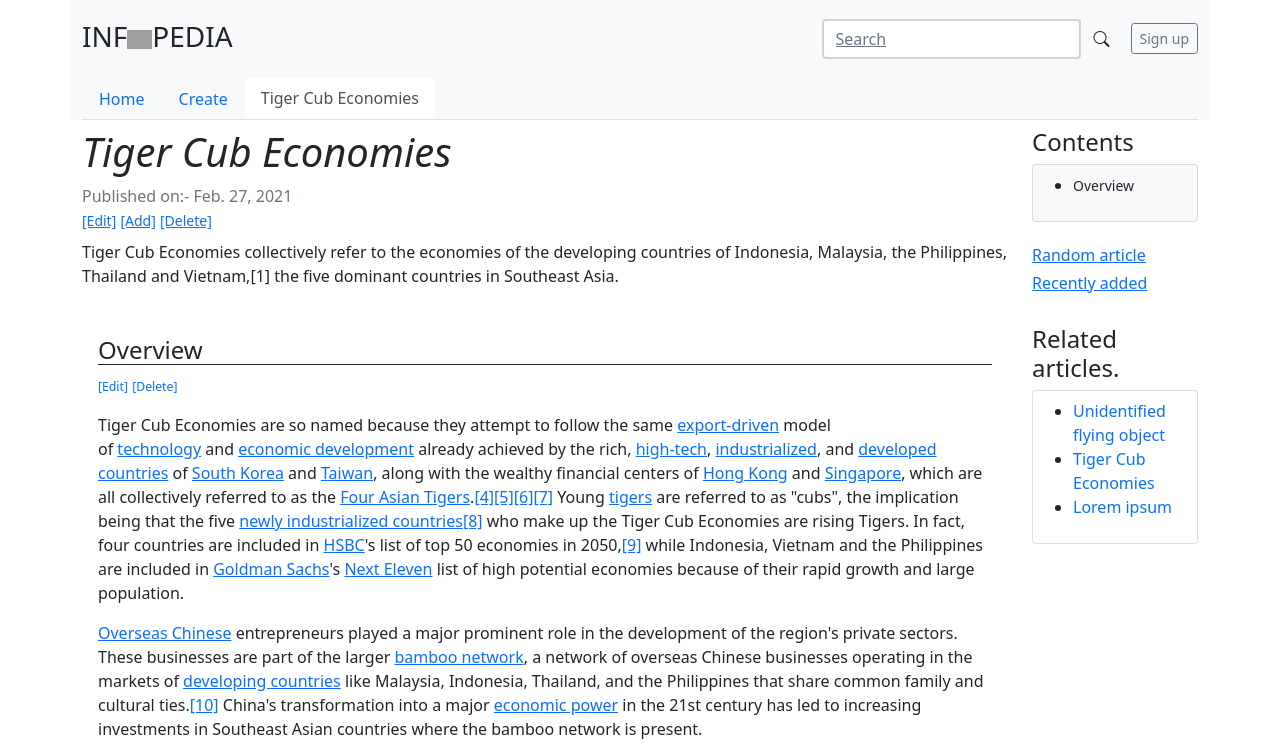
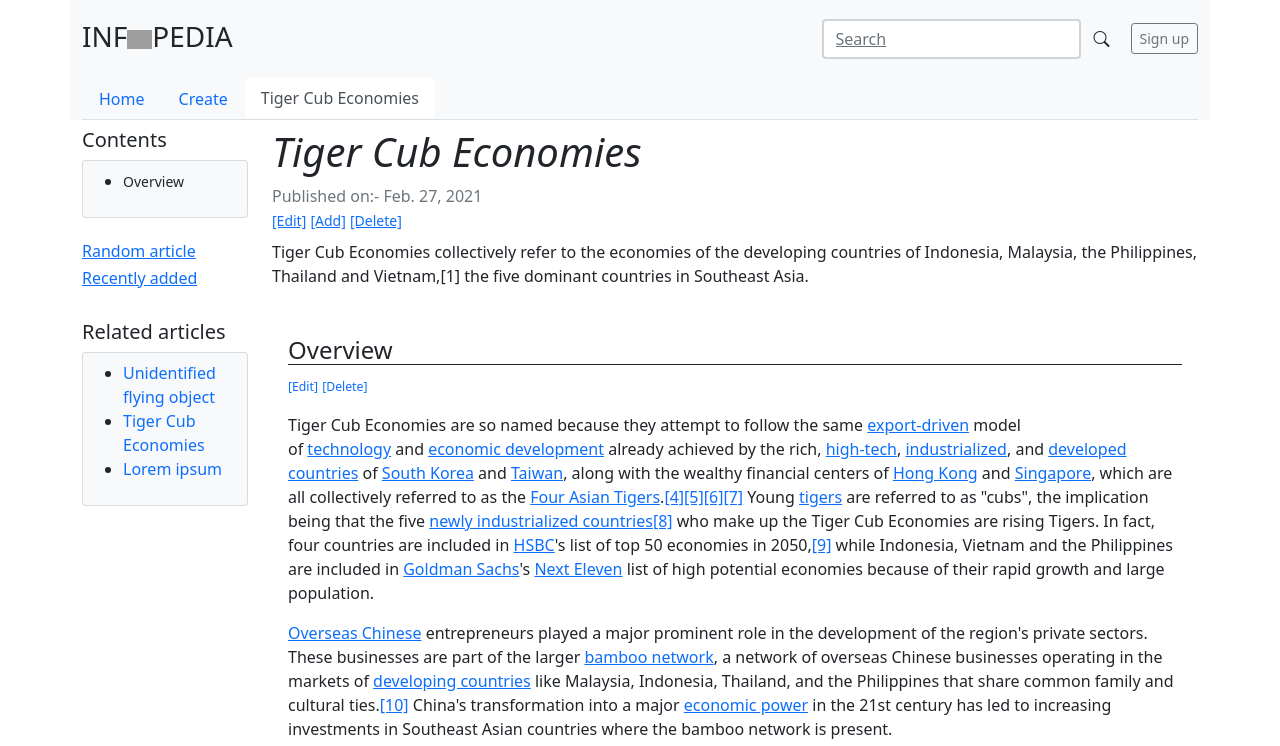
Before and after one commit to shrkntswn/Infopedia, a Django app: a page that uses index/templates/index/articles/article_detail.html in a window 1280 px wide. Shown: the top 746 px of the page. Run offline with Django 3.2, Linux system fonts and the light colour scheme; data comes from the database, SQL or seed files in the repository; some libraries are stand-ins or nearby versions; grey boxes are pictures that could not be loaded.

Commit message:
few changes in the html files

```diff
--- a/index/templates/index/articles/article_detail.html
+++ b/index/templates/index/articles/article_detail.html
@@ -11,6 +11,30 @@
 
 <main class="container border-0">
   <div class="row">
+    <div class="col-md-2">
+      <h5>Contents</h5>
+      <div class="card bg-light p-2">
+        <ul>
+          {% for subarticle in sub_articles %}
+            <li><small>{{subarticle.sub_title}}</small></li>
+          {% endfor%}
+        </ul>
+      </div><br>
+      <a href="{% url 'random_article' %}"><h6>Random article</h6></a>
+      <a href=""><h6>Recently added</h6></a><br>
+      <h5>Related articles</h5>
+      <div class=" mb-2">
+        <div class="card bg-light p-2">
+          <ul>
+            {% for art in article.category.mainarticle.all %}
+            <li>
+              <a class="" href="{% url 'article_detail' art.id art.slug %}" style="text-decoration: none;">{{art.title}}</a>
+            </li>
+            {% endfor %}
+          </ul>
+        </div>
+      </div>
+    </div>
     <div class="col-md-10">
       <div class="border-0 mb-2">
         <h1 class="fst-italic">
@@ -99,31 +123,6 @@
       </div>
 
     </div>
-
-    <div class="col-md-2">
-      <h4>Contents</h4>
-      <div class="card bg-light p-2">
-        <ul>
-          {% for subarticle in sub_articles %}
-            <li><small>{{subarticle.sub_title}}</small></li>
-          {% endfor%}
-        </ul>
-      </div><br>
-      <a href="{% url 'random_article' %}"><h6>Random article</h6></a>
-      <a href=""><h6>Recently added</h6></a><br>
-      <h4>Related articles.</h4>
-      <div class=" mb-2">
-        <div class="card p-2">
-          <ul>
-            {% for art in article.category.mainarticle.all %}
-            <li>
-              <a class="" href="{% url 'article_detail' art.id art.slug %}" style="text-decoration: none;">{{art.title}}</a>
-            </li>
-            {% endfor %}
-          </ul>
-        </div>
-      </div>
-    </div>
   </div><!-- /.row -->
 </main><!-- /.container -->
 
--- a/index/templates/index/articles/home.html
+++ b/index/templates/index/articles/home.html
@@ -29,7 +29,7 @@
 <div class="row mb-2 justify-content-center">
   {% for category in categories %}
   <div class="col-md-4">
-    <div class="row g-0 border border-2 border-primary rounded overflow-hidden flex-md-row mb-4 shadow-lg h-md-250 position-relative">
+    <div class="row g-0 border border-2 bg-light border-primary rounded overflow-hidden flex-md-row mb-4 shadow-lg h-md-250 position-relative">
       <div class="col p-4 d-flex flex-column position-static">
         <h5><strong class="d-inline-block mb-2 text-primary"><a href="{% url 'category' category.id  category.category %}">{{category}}</a></strong></h5>
         {% for article in category.mainarticle.all|slice:":3" %}
```
